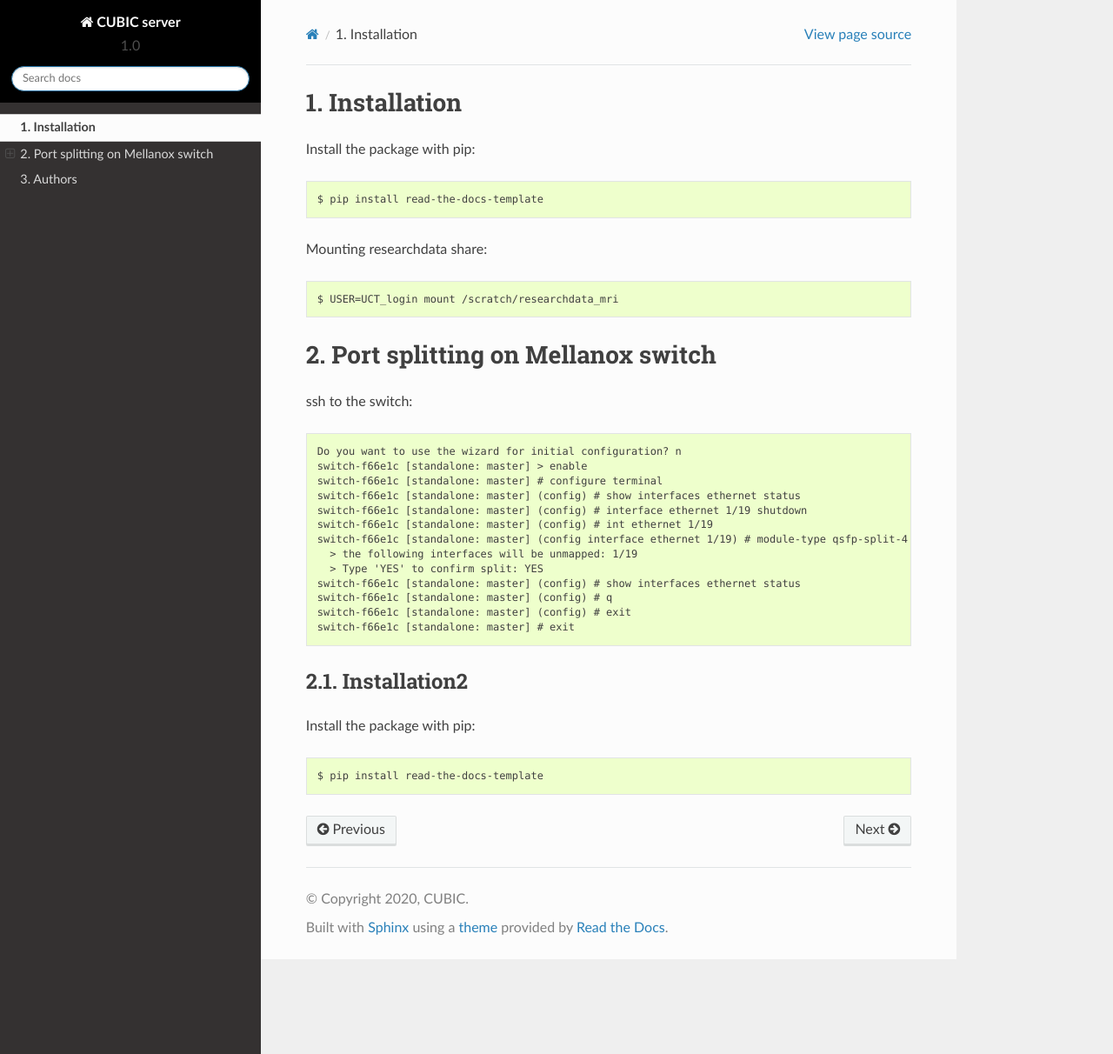
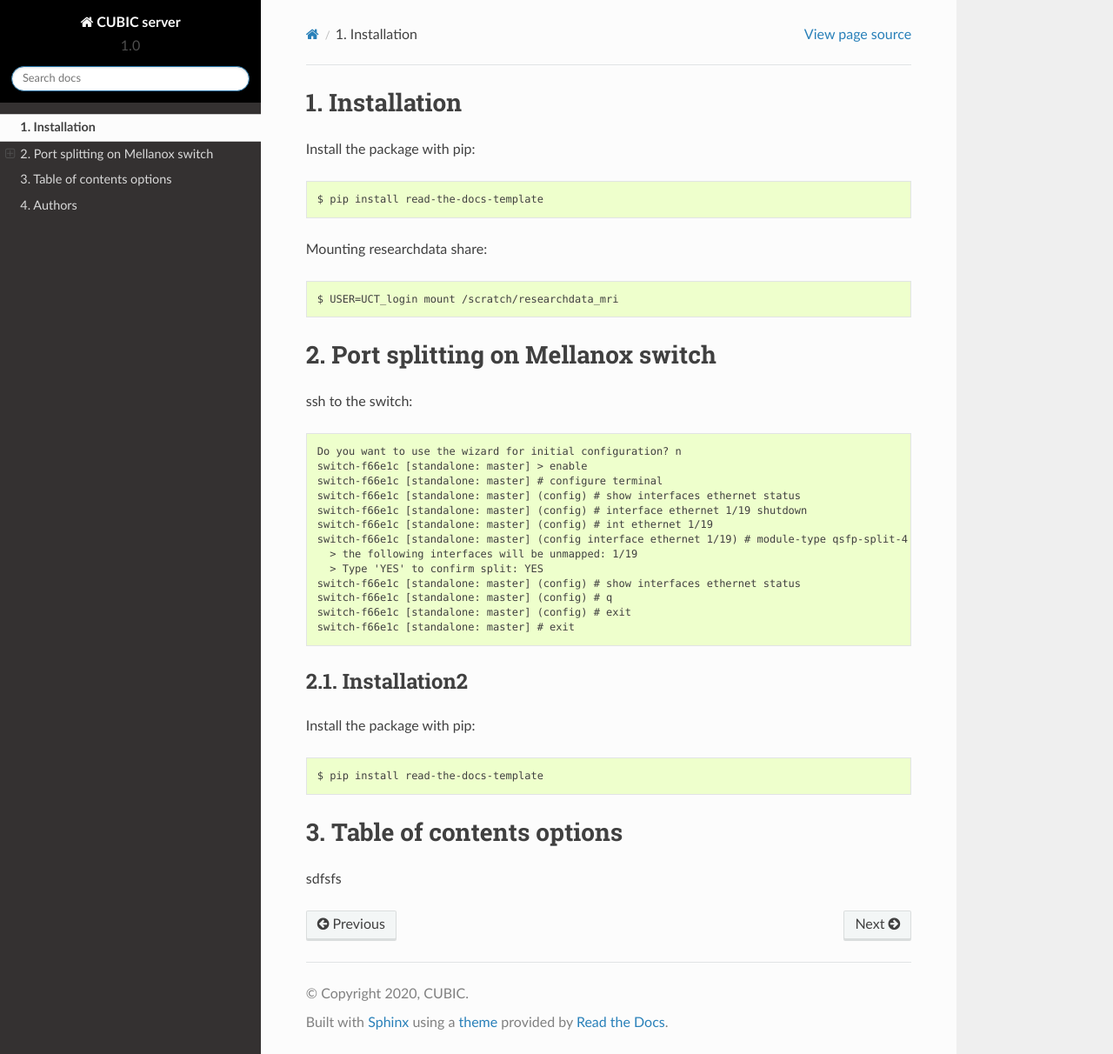
Before and after one commit to jankiemm/setup, a Sphinx documentation site: the page built from docs/Admin.rst, in a window 1280 px wide and 1212 px high. Shown: the whole window at 87% size. Built offline with Sphinx 7.4.7 and the Read the Docs theme 2.0.0, drawn with Linux system fonts in a browser that asks for light colours.

Commit message:
Update Admin.rst

```diff
--- a/docs/Admin.rst
+++ b/docs/Admin.rst
@@ -1,4 +1,4 @@
-------------
+
 Installation
 ------------
 
@@ -10,7 +10,6 @@ Mounting researchdata share::
 
     $ USER=UCT_login mount /scratch/researchdata_mri
 
-------------
 Port splitting on Mellanox switch
 ------------
 
@@ -30,10 +29,15 @@ ssh to the switch::
     switch-f66e1c [standalone: master] (config) # exit
     switch-f66e1c [standalone: master] # exit
 
-~~~~~~~~~~
+
 Installation2
 ~~~~~~~~~~
 
 Install the package with pip::
 
     $ pip install read-the-docs-template
+
+Table of contents options
+-------------------------
+
+sdfsfs
```
